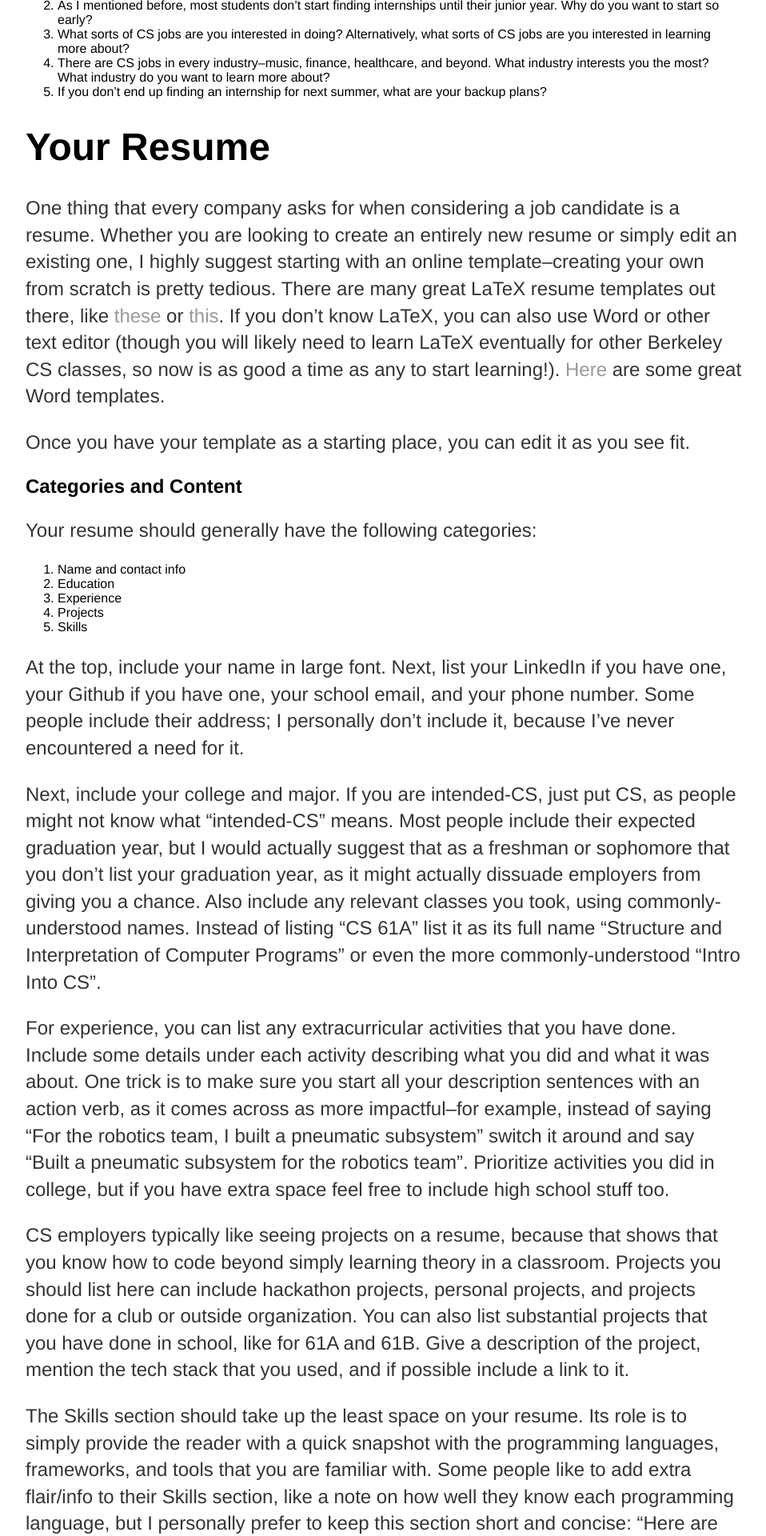
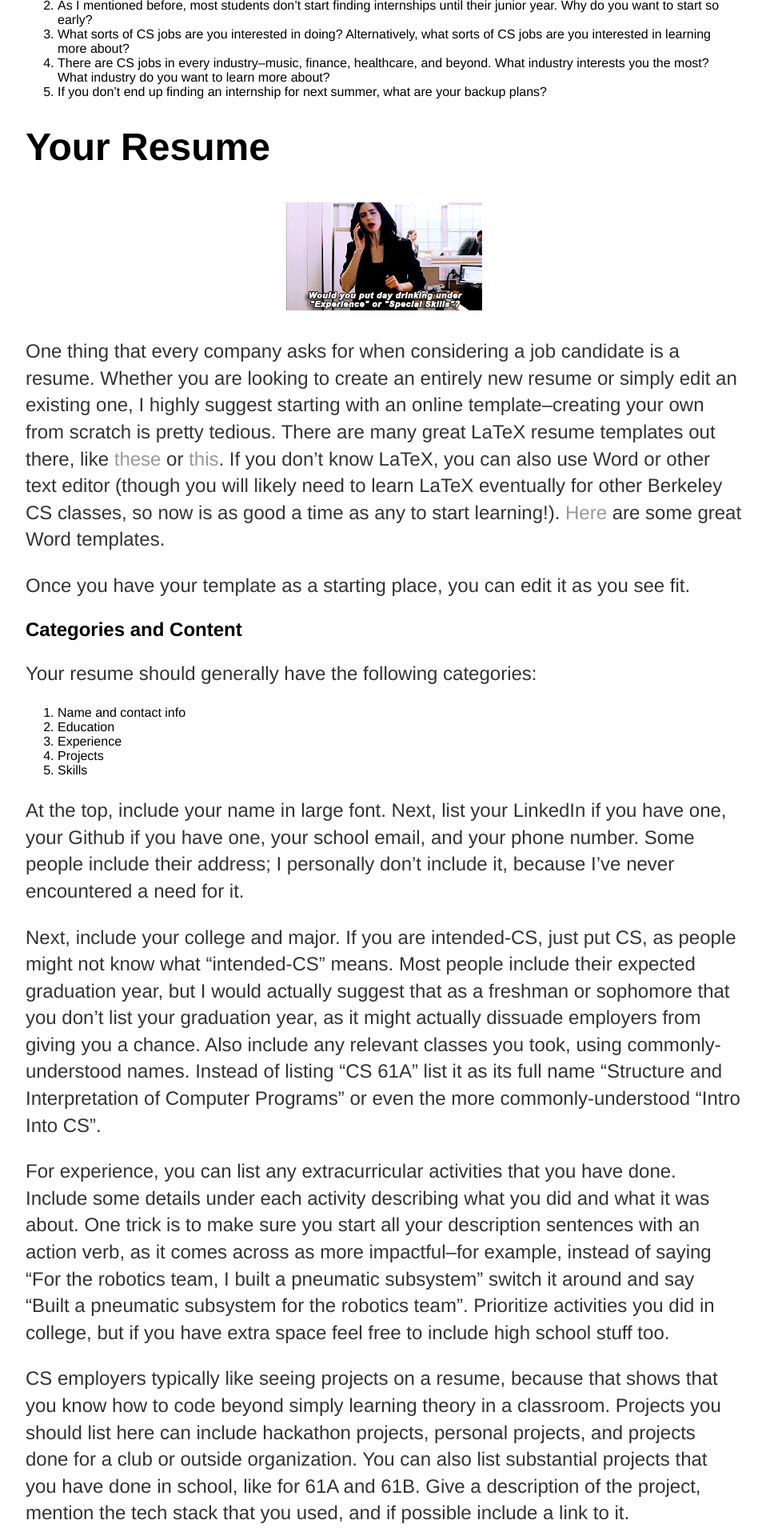
Before and after one commit to JustinMi/JustinMi.github.io, a Jekyll site: the page built from _posts/2017-12-20-recruiting-tips-for-freshmen-and-sophomores-getting-started.md, in a window 1280 px wide. Shown: the part 2410-4330 px from the top of the page at 80% size, without its empty margins (160-1118 px from the left). Built offline with Jekyll 4.4.1, drawn with Linux system fonts in a browser that asks for light colours; nearby versions of some CDN libraries.

Commit message:
edit post

```diff
--- a/_posts/2017-12-20-recruiting-tips-for-freshmen-and-sophomores-getting-started.md
+++ b/_posts/2017-12-20-recruiting-tips-for-freshmen-and-sophomores-getting-started.md
@@ -14,7 +14,7 @@
 
 However, please do not be bummed out! It is still absolutely possible to get an internship as a freshman or sophomore! It might take a bit more hustle and hard work, but it's entirely possible. In addition, there are a LOT of freshmen-friendly companies out there, and there are even internship programs that *specifically* choose lowerclassmen! I will get into those programs in more detail in a later blog post.
 
-{% include image.html url="/assets/images/recruiting_pt_1_blog_post/colbert_yay.gif" description="" style="width=40%" %}
+{% include image.html url="/assets/images/recruiting_pt_1_blog_post/colbert_yay.gif" description="" style="width=20%" %}
 
 Also, please keep in mind that across the country, the broad majority of CS students do not look for internships their freshman or sophomore year, so if you recruit as a freshman or sophomore you are already ahead of the curve! You will be much more experienced by the time you are a junior or senior.
 
@@ -22,7 +22,7 @@
 
 # What is Your Purpose?
 
-{% include image.html url="/assets/images/recruiting_pt_1_blog_post/purpose.gif" description="" style="width=70%" %}
+{% include image.html url="/assets/images/recruiting_pt_1_blog_post/purpose.gif" description="" style="width=40%" %}
 
 Before even starting to recruit, you should have a purpose and a plan. Not only will your recruiting process be clearer as you will have an idea of what you want and what your goals are, you will often get asked by a recruiter or hiring manager, "What are you hoping to get out of this internship?" Having a good answer to that question is important. That being said, before even continuing to read this blog post, you should start thinking about your answers to the following questions:
 
@@ -34,6 +34,8 @@
 
 
 # Your Resume
+
+{% include image.html url="/assets/images/recruiting_pt_1_blog_post/resume.gif" description="" style="width=70%" %}
 
 One thing that every company asks for when considering a job candidate is a resume. Whether you are looking to create an entirely new resume or simply edit an existing one, I highly suggest starting with an online template--creating your own from scratch is pretty tedious. There are many great LaTeX resume templates out there, like [these](https://www.sharelatex.com/templates/cv-or-resume) or [this](https://github.com/opensorceror/Data-Engineer-Resume-LaTeX). If you don't know LaTeX, you can also use Word or other text editor (though you will likely need to learn LaTeX eventually for other Berkeley CS classes, so now is as good a time as any to start learning!). [Here](https://www.template.net/business/resume/fresher-engineer-resume-template/) are some great Word templates.
 
@@ -61,6 +63,8 @@
 
 # Resources
 
+{% include image.html url="/assets/images/recruiting_pt_1_blog_post/help.gif" description="" style="width=70%" %}
+
 - Jobs & Internships Berkeley page
 - Hackathon Hackers community and related pages (HH Jobs, HH Interviews)
 - /r/CSCareerQuestions
```
Also changed, not shown: assets/images/recruiting_pt_1_blog_post/help.gif (added), assets/images/recruiting_pt_1_blog_post/resume.gif (added).
